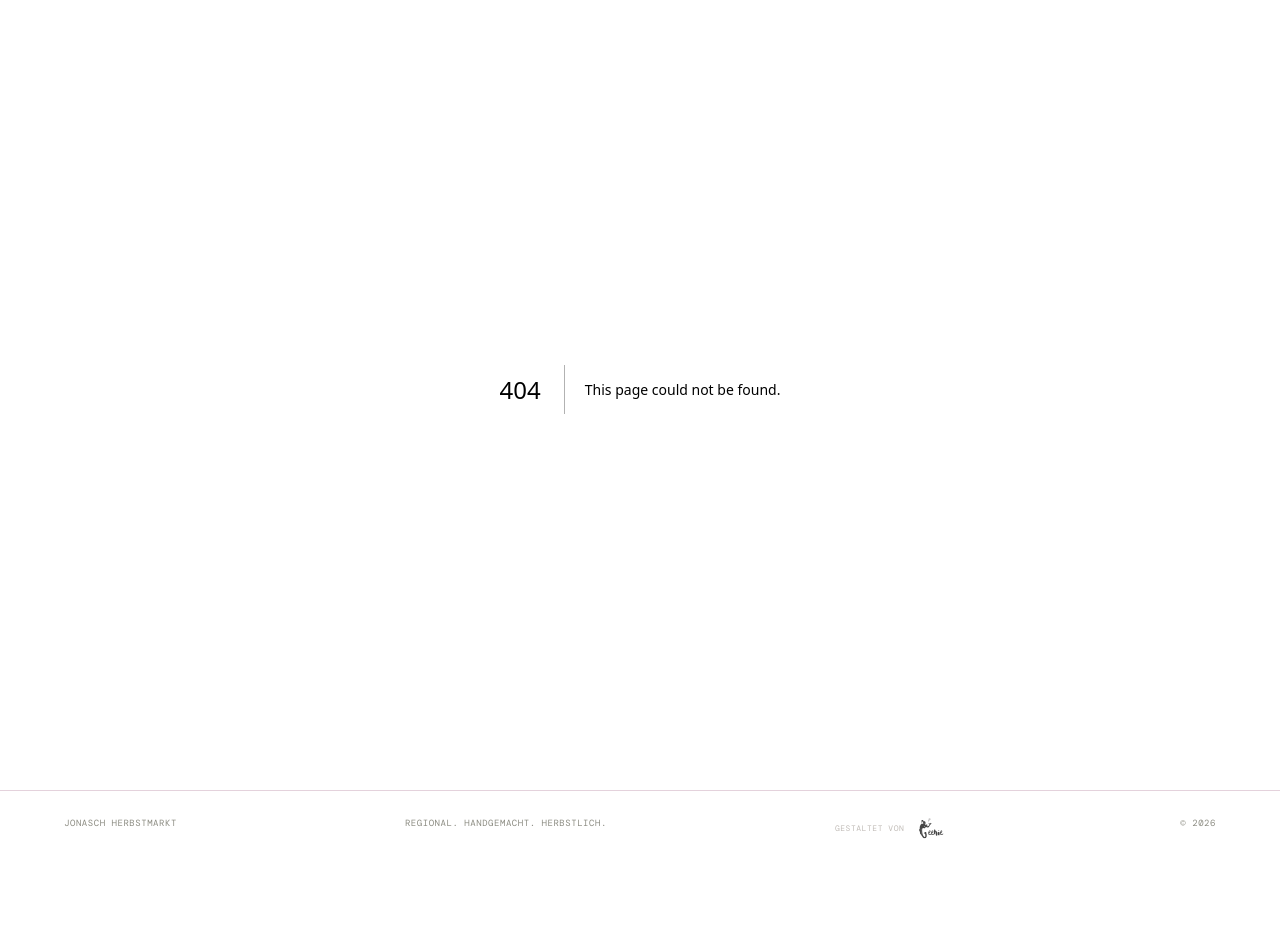
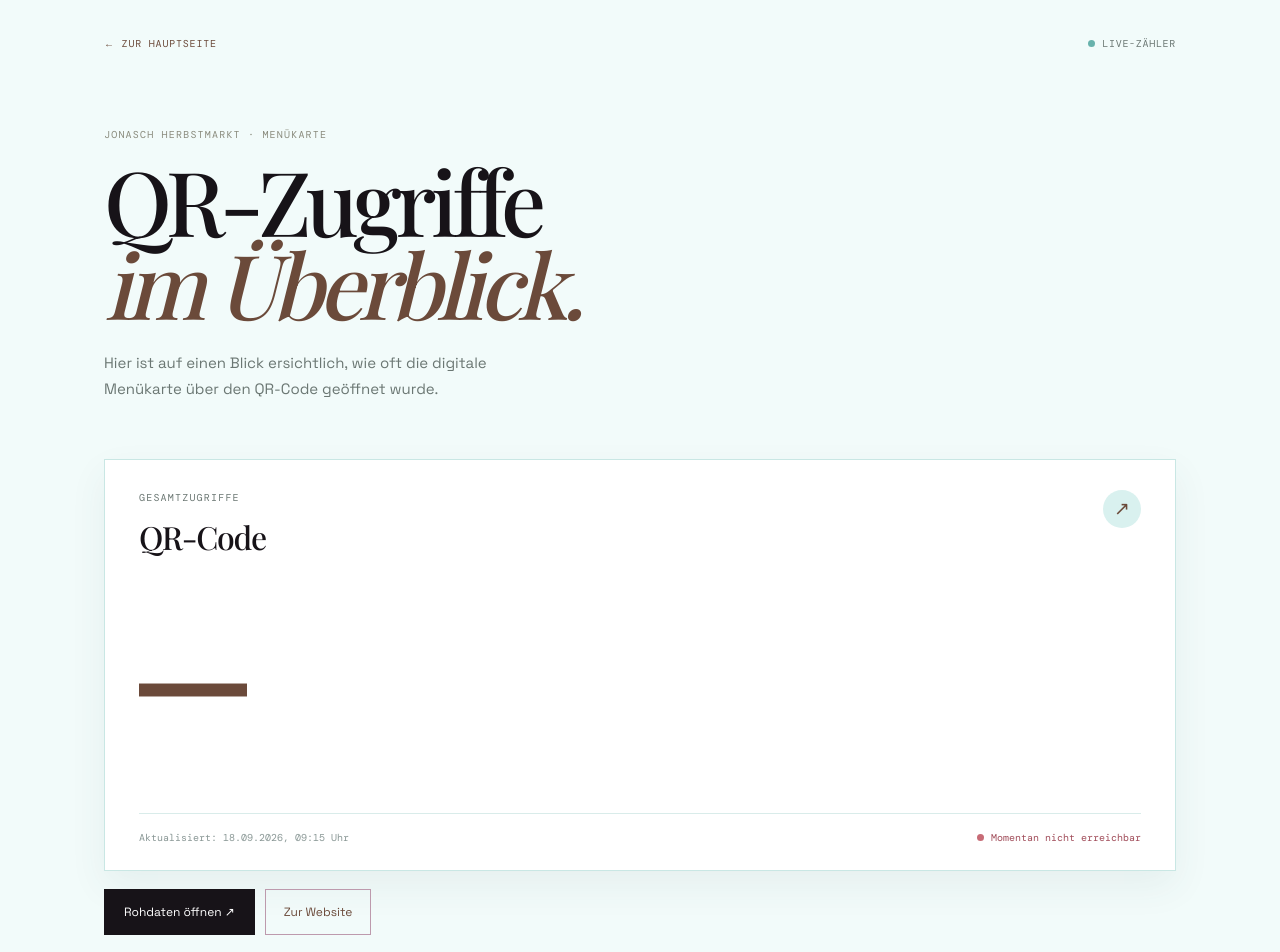
Before and after one commit to nis4127/jonasch-herbstmarkt-ch, a Next.js app: page /qr-zaehler in a window 1280 px wide. Before the commit this address had no page. Shown: the part 100-1052 px from the top of the page. Before the commit the page ends 965 px from the top, so only its background shows below. Built offline with nearby package versions, Linux system fonts and the light colour scheme; no server answers; a web font is replaced by a local one.

Commit message:
feat: add qr scan dashboard

```diff
--- /dev/null
+++ b/src/app/qr-zaehler/page.tsx
@@ -0,0 +1,76 @@
+import type { Metadata } from "next";
+import Link from "next/link";
+
+export const dynamic = "force-dynamic";
+
+export const metadata: Metadata = {
+  title: "QR-Zähler · Jonasch Herbstmarkt",
+  description: "Aktueller Stand der Zugriffe über den QR-Code der Jonasch-Menükarte.",
+};
+
+const counterUrl = "https://abacus.jasoncameron.dev/get/jonasch-herbstmarkt-ch/jonasch_qr_scans_2026";
+
+async function getScanCount() {
+  try {
+    const response = await fetch(counterUrl, { cache: "no-store" });
+    if (!response.ok) return null;
+    const data = (await response.json()) as { value?: number };
+    return typeof data.value === "number" ? data.value : null;
+  } catch {
+    return null;
+  }
+}
+
+export default async function QrZaehlerPage() {
+  const count = await getScanCount();
+  const checkedAt = new Intl.DateTimeFormat("de-CH", {
+    dateStyle: "medium",
+    timeStyle: "short",
+    timeZone: "Europe/Zurich",
+  }).format(new Date());
+
+  return (
+    <main className="counter-page">
+      <section className="counter-hero">
+        <div className="counter-hero-top">
+          <Link className="back-link" href="/">← Zur Hauptseite</Link>
+          <span className="counter-status"><i /> Live-Zähler</span>
+        </div>
+        <p className="eyebrow">Jonasch Herbstmarkt · Menükarte</p>
+        <h1>QR-Zugriffe<br /><em>im Überblick.</em></h1>
+        <p className="counter-lead">Hier ist auf einen Blick ersichtlich, wie oft die digitale Menükarte über den QR-Code geöffnet wurde.</p>
+      </section>
+
+      <section className="counter-content" aria-labelledby="counter-title">
+        <div className="counter-card">
+          <div className="counter-card-heading">
+            <div>
+              <p className="eyebrow">Gesamtzugriffe</p>
+              <h2 id="counter-title">QR-Code</h2>
+            </div>
+            <span className="counter-mark">↗</span>
+          </div>
+          <div className="counter-number" aria-label={`${count ?? "—"} QR-Zugriffe`}>
+            {count ?? "—"}
+          </div>
+          <div className="counter-card-footer">
+            <span>Aktualisiert: {checkedAt} Uhr</span>
+            <span className={count === null ? "counter-state counter-state-error" : "counter-state"}>
+              <i /> {count === null ? "Momentan nicht erreichbar" : "Zähler aktiv"}
+            </span>
+          </div>
+        </div>
+
+        <div className="counter-actions">
+          <a className="primary-button" href={counterUrl} target="_blank" rel="noreferrer">Rohdaten öffnen ↗</a>
+          <Link className="secondary-button" href="/">Zur Website</Link>
+        </div>
+
+        <div className="counter-note">
+          <span className="counter-note-icon">i</span>
+          <p>Gezählt wird jeder Aufruf des QR-Endpunkts. Der Zähler erfasst nur die Anzahl der Zugriffe und keine persönlichen Daten.</p>
+        </div>
+      </section>
+    </main>
+  );
+}
```
Also changed, not shown: src/app/globals.css.
